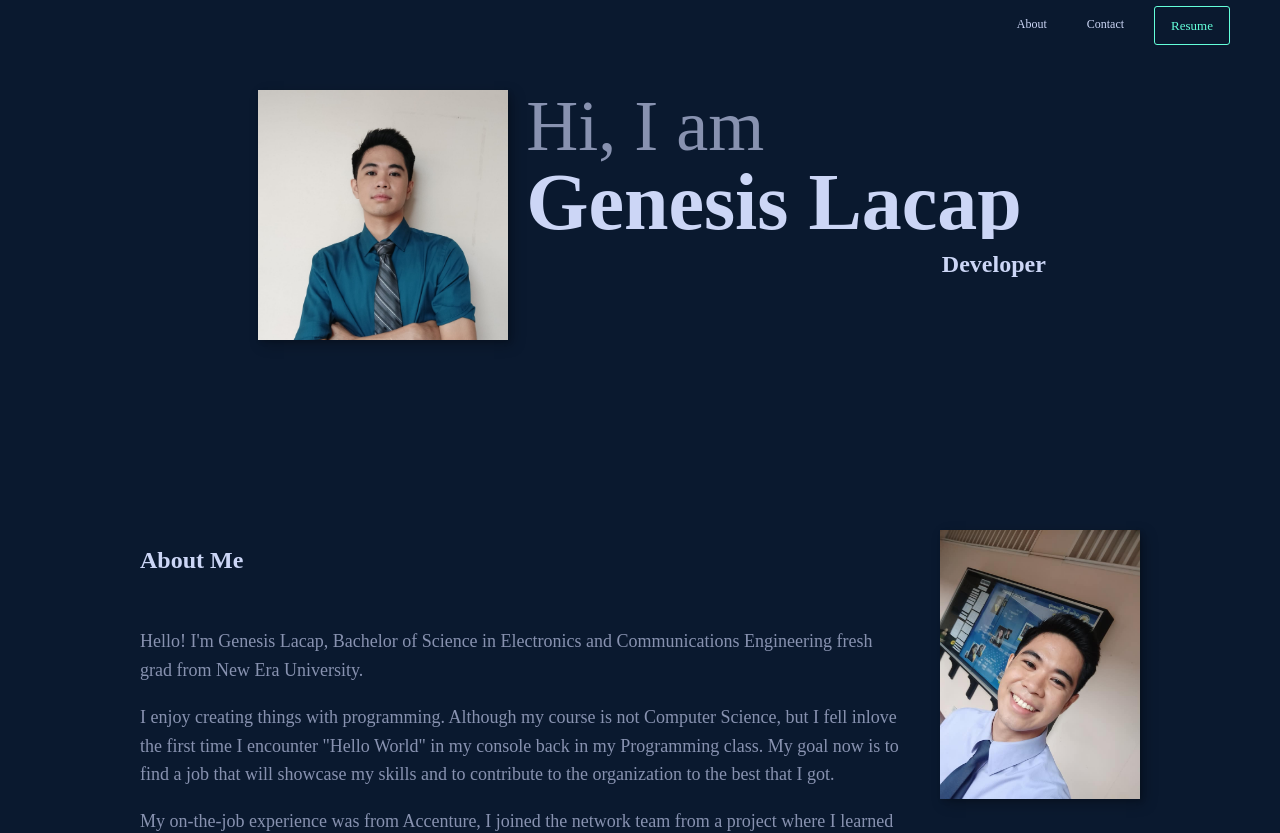
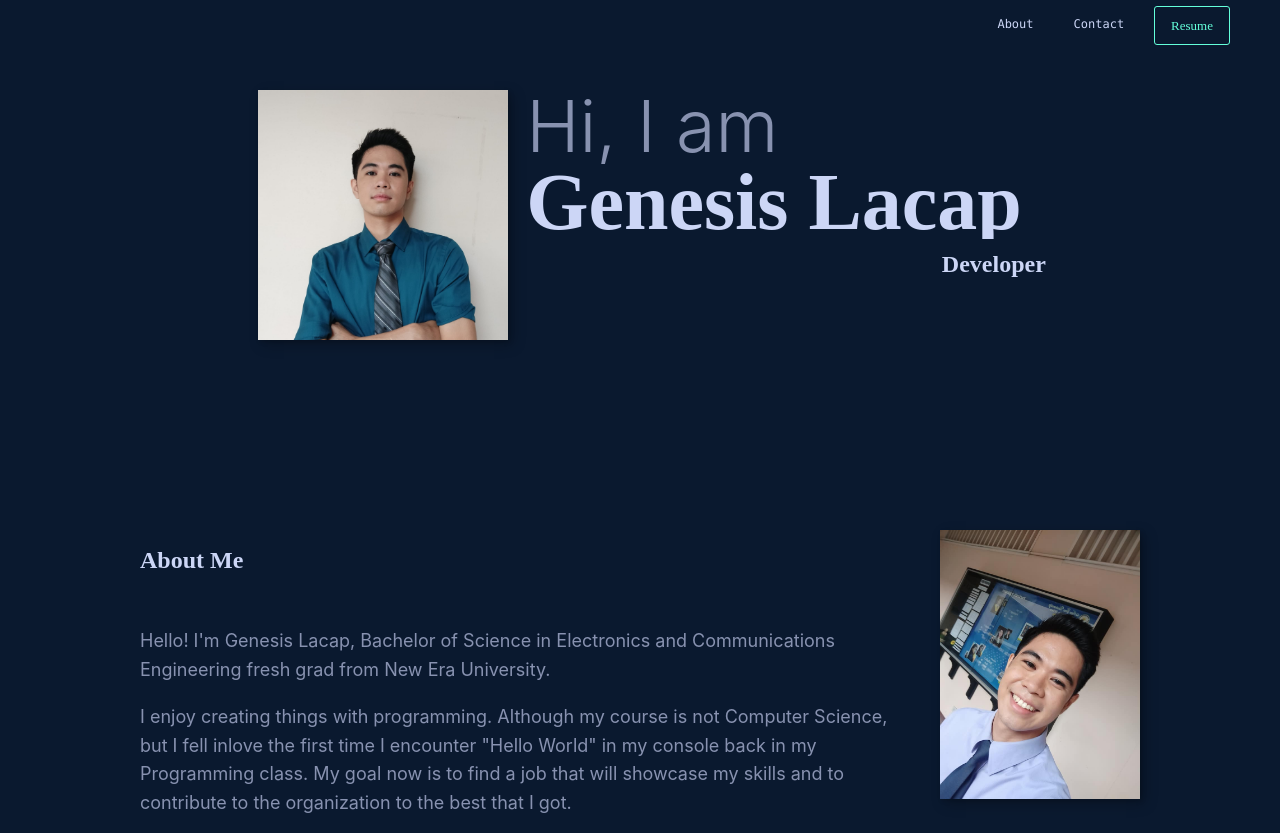
Before and after one commit to iamgenesisl/Portfolio, a plain HTML site: page index.html in a window 1280 px wide. Shown: the top 833 px of the page. Drawn offline with nearby package versions, Linux system fonts and the light colour scheme; a script that the page names is missing.

Commit message:
Update style.css

```diff
--- a/css/style.css
+++ b/css/style.css
@@ -92,7 +92,7 @@ header {
     position: relative;
     width: 100%;
     color: rgb(204, 214, 246);
-    font-family: 'Roboto Mono';
+    font-family: 'Roboto Mono', "SF Mono", "Fira Code", "Fira Mono", "Lucida Console", Monaco, monospace;
     counter-reset: item 0;
     z-index: 12;
     pointer-events: auto !important;
@@ -371,7 +371,7 @@ body {
     background: var(--clr-navy);
     color: var(--clr-slate);
     margin: 0;
-    font-family: 'Calibre';
+    font-family: 'Calibre', "San Francisco", "SF Pro Text", -apple-system, system-ui, BlinkMacSystemFont, Roboto, "Helvetica Neue", "Segoe UI", Arial, sans-serif;
     font-size: var(--fs-body);
     line-height: 1.6;
 }
```
